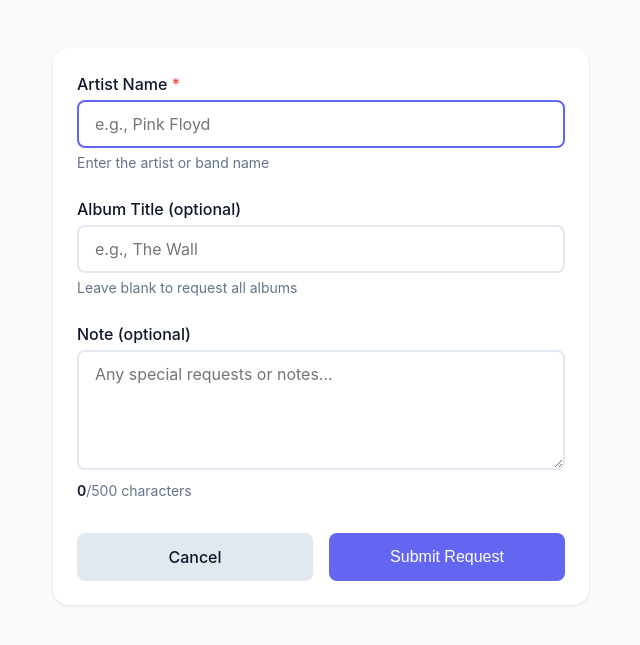
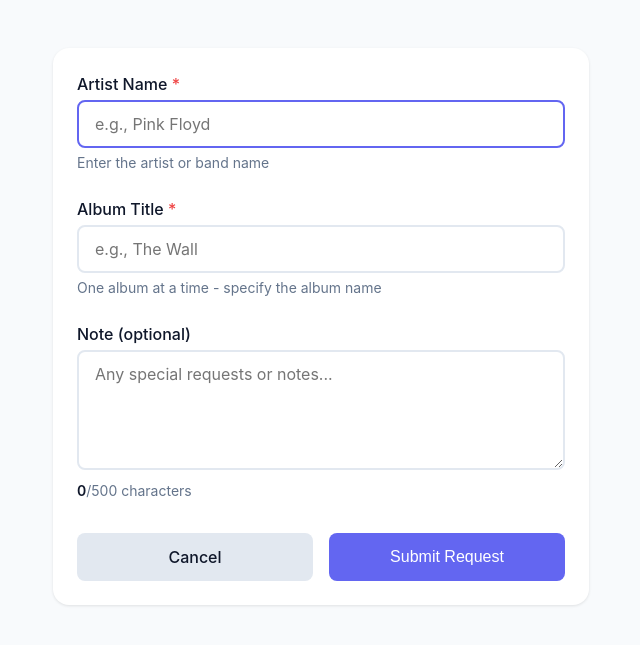
Before and after one commit to slyckmb/jukebox, a Python web app: template app/templates/new_request.html in a window 1280 px wide. Shown: the part 73-718 px from the top of the page, without its empty margins (319-959 px from the left). Run offline with Jinja, Linux system fonts and the light colour scheme; the template is opened without the code that fills it, so the values that code supplies are empty.

Commit message:
feat(v0.4.0): require album specification for all requests
- Make album_title field required in new_request form
- Add server-side validation to reject requests without album
- Update hint text to clarify 'one album at a time' requirement
- Prevents artist-only additions per user requirement

User feedback: 'do not allow artist only add -- one album at a time'

🤖 Generated with [Claude Code](https://claude.com/claude-code)

Co-Authored-By: Claude <noreply@anthropic.com>

```diff
--- a/app/app.py
+++ b/app/app.py
@@ -510,11 +510,15 @@ def new_request():
         return redirect(url_for("login"))
     if request.method == "POST":
         artist_name = request.form.get("artist_name", "").strip()
-        album_title = request.form.get("album_title", "").strip() or None
+        album_title = request.form.get("album_title", "").strip()
         note = request.form.get("note", "").strip() or None
 
         if not artist_name:
             flash("Artist name is required.", "danger")
+            return redirect(url_for("new_request"))
+
+        if not album_title:
+            flash("Album title is required. Please specify one album at a time.", "danger")
             return redirect(url_for("new_request"))
 
         tag = build_user_tag(user["username"])
--- a/app/templates/new_request.html
+++ b/app/templates/new_request.html
@@ -34,17 +34,20 @@
       </div>
 
       <div class="form-group">
-        <label for="album_title">Album Title (optional)</label>
+        <label for="album_title">
+          Album Title
+          <span class="required">*</span>
+        </label>
         <input
           type="text"
           id="album_title"
           name="album_title"
+          required
           placeholder="e.g., The Wall"
           aria-describedby="album-hint"
         >
-        <p id="album-hint" class="form-hint">Leave blank to request all albums</p>
+        <p id="album-hint" class="form-hint">One album at a time - specify the album name</p>
       </div>
-
       <div class="form-group">
         <label for="note">Note (optional)</label>
         <textarea
```
